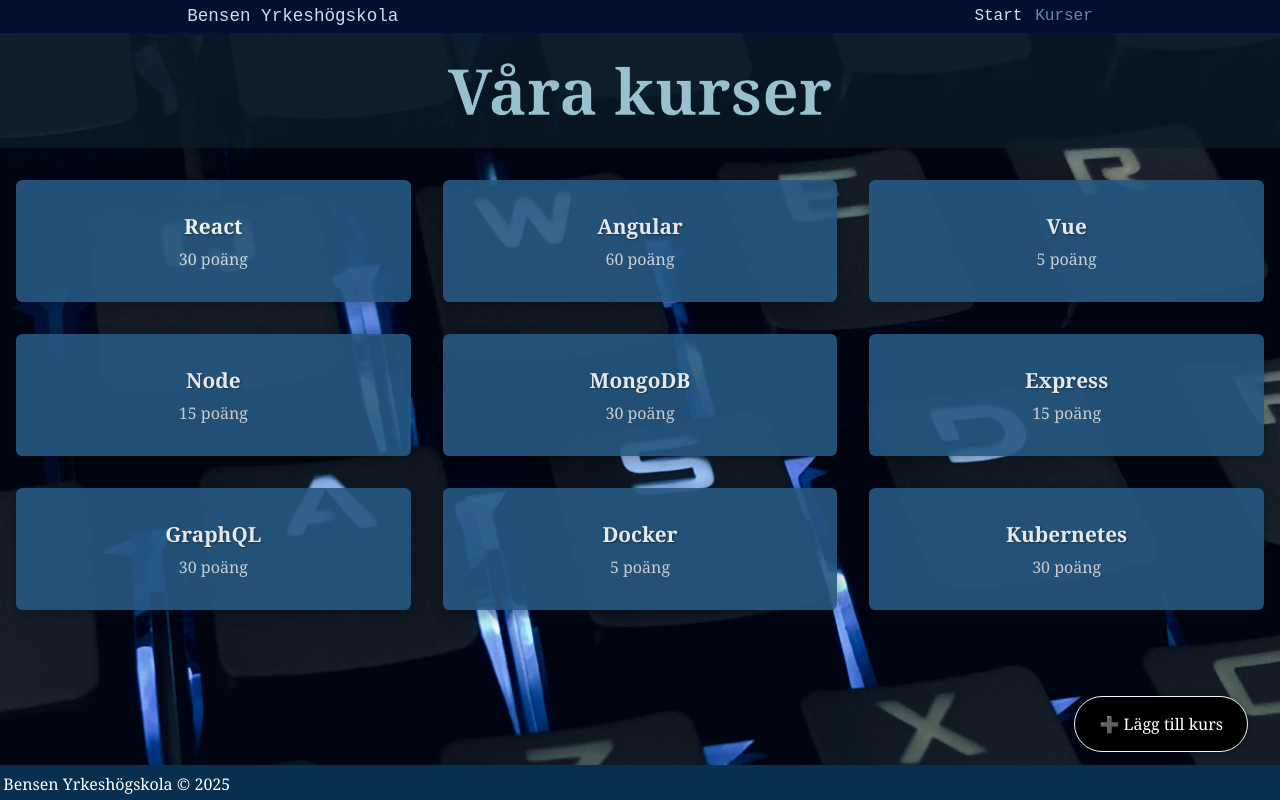
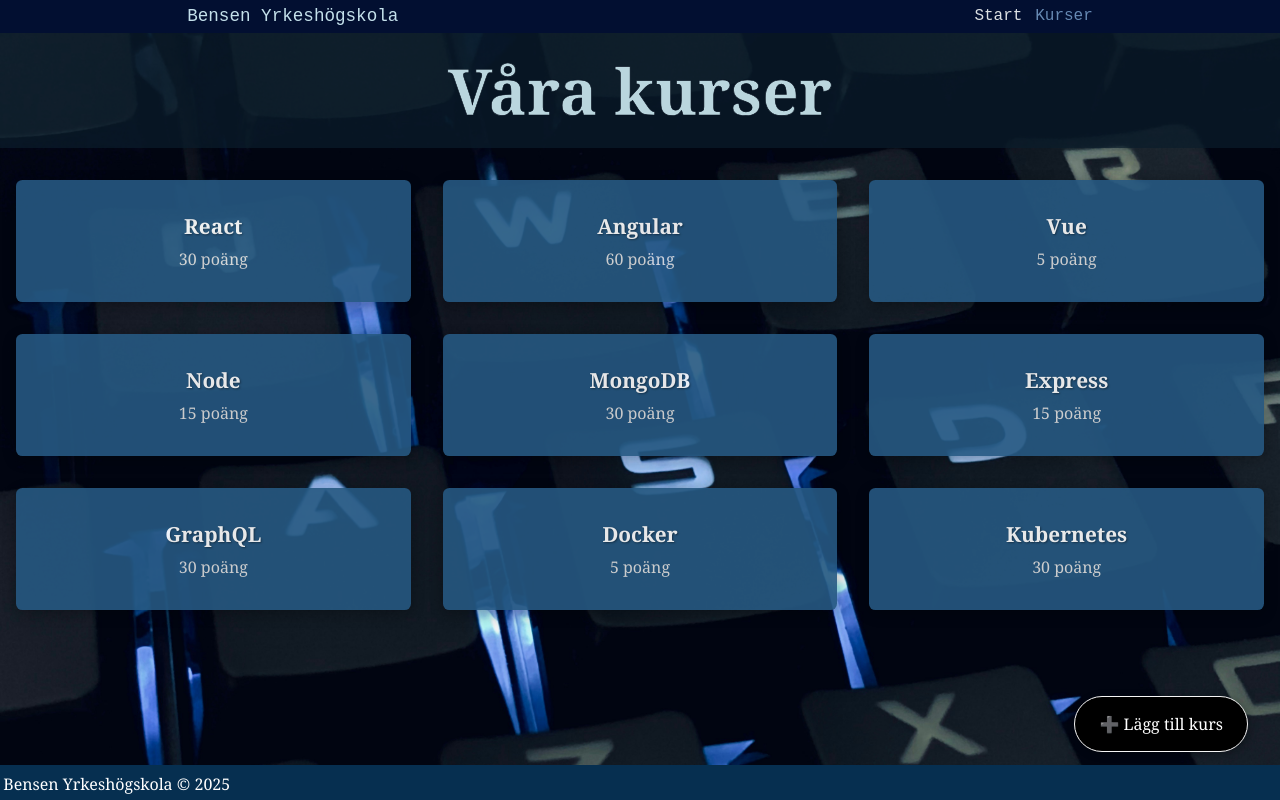
Before and after one commit to NoraKryeziu/Grupparbete-Bensen, a plain HTML site: page webdev-uppgift-main/src/pages/courses-overview.html in a window 1280 px wide. Drawn offline with Linux system fonts and the light colour scheme.

Commit message:
Improve brightness on overview page title

```diff
--- a/webdev-uppgift-main/src/assets/css/courses-overview.css
+++ b/webdev-uppgift-main/src/assets/css/courses-overview.css
@@ -16,8 +16,8 @@
 }
 
 .course-container .title {
-    color: hsl(194, 36%, 70%);
-    background: rgb(11, 29, 44, 0.7);
+    color: hsl(194, 36%, 80%);
+    background: rgba(11, 29, 44, 0.7);
     font-size: 4rem;
     font-weight: 900px;
     text-align: center;
```
